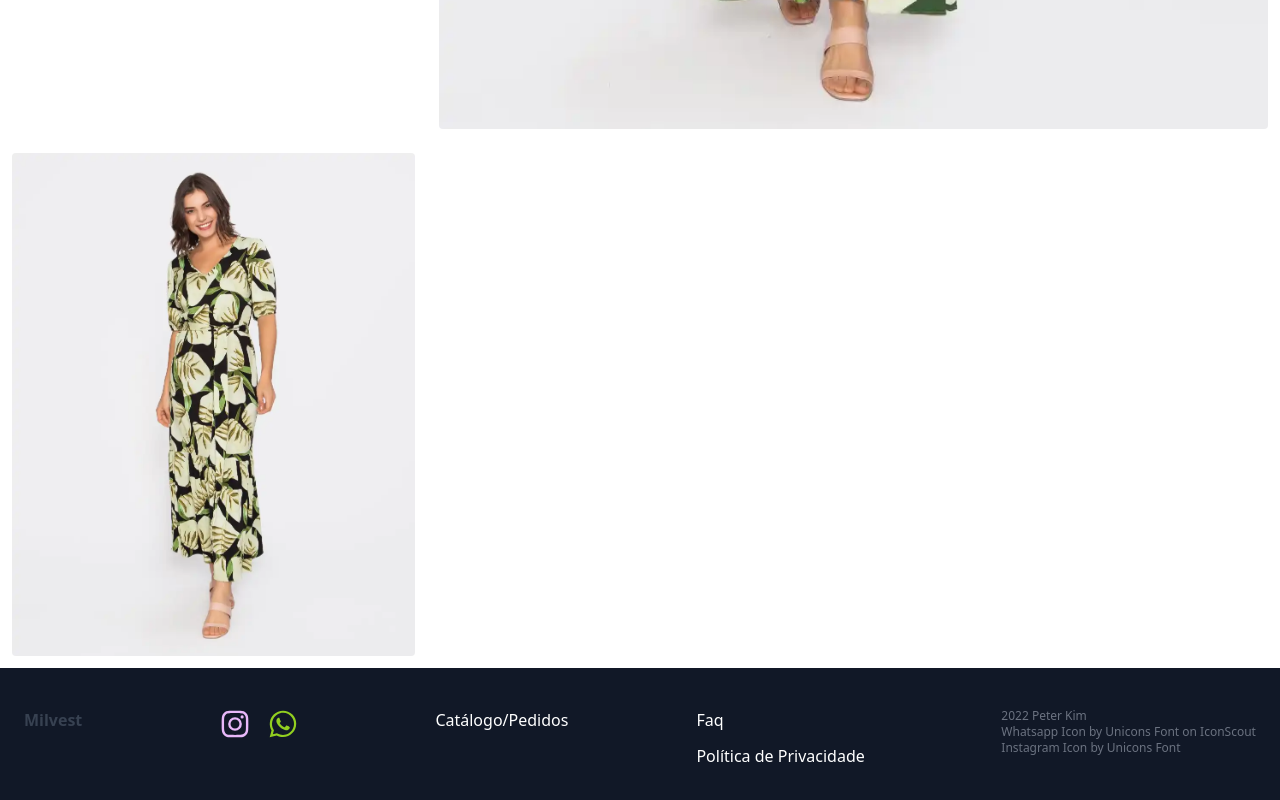
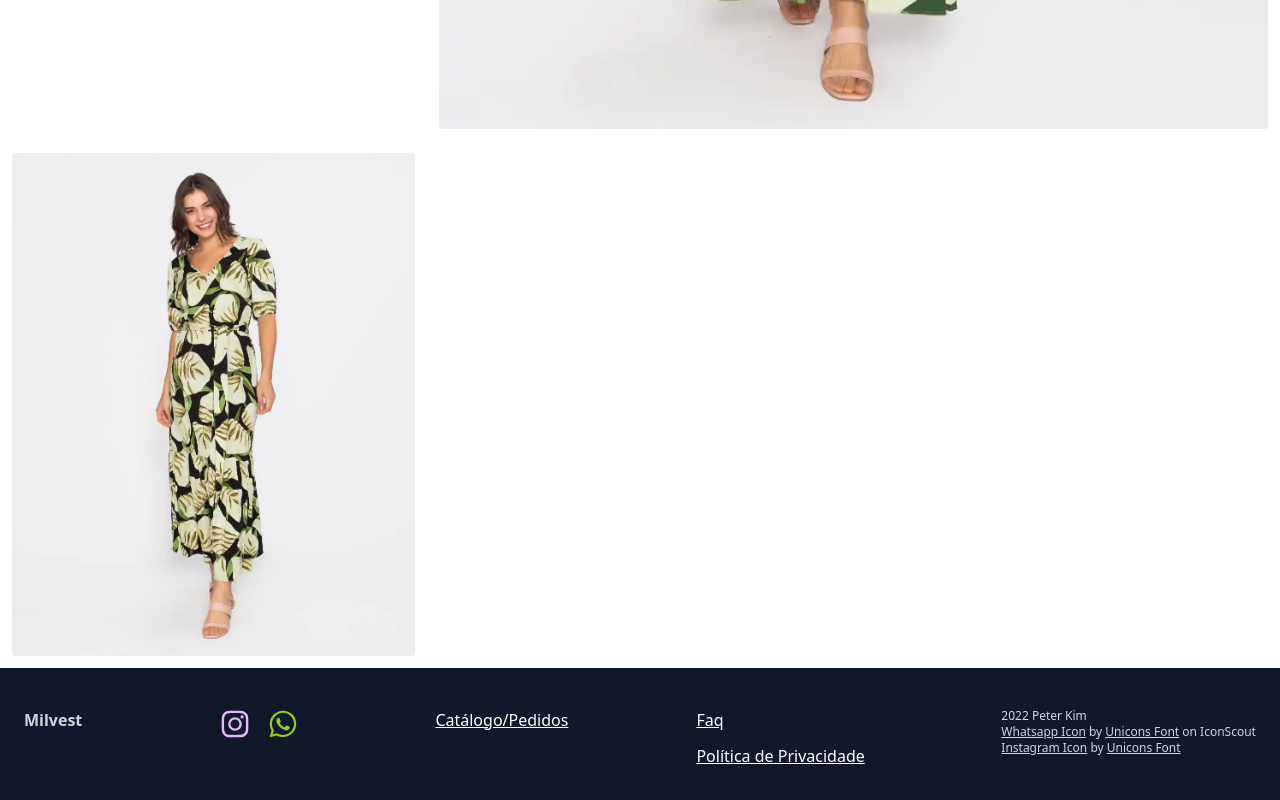
Before and after one commit to balaclavaboyz/milvest_tailwind, a React (Create React App) app: page / in a window 1280 px wide. Shown: the part 7244-8044 px from the top of the page. Built offline with nearby package versions, Linux system fonts and the light colour scheme.

Commit message:
typhografy and alts

```diff
--- a/src/components/Footer.jsx
+++ b/src/components/Footer.jsx
@@ -9,7 +9,7 @@ export default function Footer() {
                 <div className="container flex flex-col justify-between mx-auto px-6 py-10 space-y-8 md:flex-row md:space-y-0">
                     <div className="flex flex-col items-center justify-between">
                         {/* logo da milvest */}
-                        <p className="font-bold text-gray-700">Milvest</p>
+                        <p className="font-bold text-gray-300">Milvest</p>
                     </div>
                     <div className="flex justify-center space-x-4">
                         <a href="https://www.instagram.com/milvest_oficial/">
@@ -33,36 +33,37 @@ export default function Footer() {
                         <div className="flex flex-col space-y-3 text-white">
                             <a
                                 href="https://milvest.vesti.mobi/"
-                                className="hover:text-fuchsia-800"
+                                className="hover:text-fuchsia-800 underline"
                             >
                                 Catálogo/Pedidos
                             </a>
                         </div>
                         <div className="flex flex-col space-y-3 text-white">
-                            <a href="/faq" className="hover:text-fuchsia-800">
+                            <a href="/faq" className="hover:text-fuchsia-800 underline">
                                 Faq
                             </a>
                             <a
                                 href="/politica"
-                                className="hover:text-fuchsia-800"
+                                className="hover:text-fuchsia-800 underline"
                             >
                                 Política de Privacidade
                             </a>
                         </div>
                     </div>
 
-                    <div className="flex flex-col text-xs text-gray-500 md:block">
+                    <div className="flex flex-col text-xs text-gray-300 md:block">
                         <p>2022 Peter Kim</p>
                         <div>
                             <a
                                 href="https://iconscout.com/icons/whatsapp"
                                 rel="noreferrer"
                                 target="_blank"
+                                className="underline"
                             >
                                 Whatsapp Icon
                             </a>{" "}
                             by{" "}
-                            <a href="https://iconscout.com/contributors/unicons">
+                            <a className="underline" href="https://iconscout.com/contributors/unicons">
                                 Unicons Font
                             </a>{" "}
                             on <a href="https://iconscout.com">IconScout</a>
@@ -72,6 +73,7 @@ export default function Footer() {
                                 rel="noreferrer"
                                 href="https://iconscout.com/icons/instagram"
                                 target="_blank"
+        className="underline"
                             >
                                 Instagram Icon
                             </a>{" "}
@@ -80,6 +82,7 @@ export default function Footer() {
                                 rel="noreferrer"
                                 href="https://iconscout.com/contributors/unicons"
                                 target="_blank"
+        className="underline"
                             >
                                 Unicons Font
                             </a>
```
